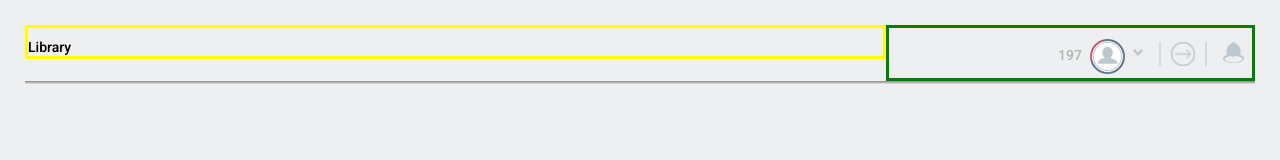
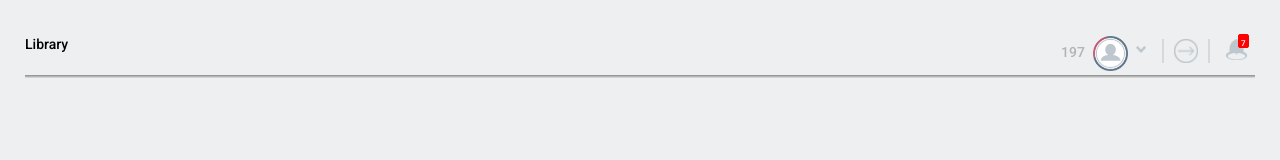
Before and after one commit to suzirubi/treehouse, a plain HTML site: page index.html in a window 1280 px wide. Drawn offline with Linux system fonts and the light colour scheme.

Commit message:
add bellbox to nav bar

```diff
--- a/css/styles.css
+++ b/css/styles.css
@@ -29,14 +29,15 @@ img {
 .leftNav {
   float: left;
   width: 70%;
-  border: 3px solid yellow;
+  /*border: 3px solid yellow;*/
   padding-top: 10px;
 }
 /*right menu half*/
 .rightNav {
+  position: relative;
   float: right;
   width: 30%;
-  border: 3px solid green;
+  /*border: 3px solid green;*/
   color: rgba(0,0,0,.25);
 }
 .rightNav > * {
@@ -75,9 +76,29 @@ img {
   border-left: 2px solid rgb(212,217,221);
   padding-left: 10px;
 }
-#bell img {
+.bell {
+  position: relative;
+}
+.bell img {
+  postion: relative;
   margin-top: .5em;
   margin-right: 8px;
+}
+.bellbox {
+  content: "";
+  position: absolute;
+  top: 2px;
+  left: 12px;
+  color: rgba(255,255,255,1);
+  font-size: 8px;
+  width: 11px;
+  height: 14px;
+  background-color: red;
+  border: 1px solid red;
+  border-radius: 2px;
+  padding-top: 0px;
+  padding-bottom: 4px;
+  padding-left: 2px;
 }
 
 #horizontalBar {
--- a/index.html
+++ b/index.html
@@ -10,7 +10,9 @@
   <div class="navBar">
     <div class="leftNav">Library</div>
     <div class="rightNav">
-      <div id="bell"><img src="image/bell.png" alt="bell" /></div>
+      <div class="bell"><img src="image/bell.png" alt="bell" />
+        <div class="bellbox">7</div>
+      </div>
       <div id="linedArrow"><img src="image/lined-arrow.png" alt="arrow"/></div>
       <div id="downArrow"><img src="image/downArrow.png" alt="arrow"/></div>
       <div id="person"><img src="image/person.png" alt="person icon" /></div>
```
